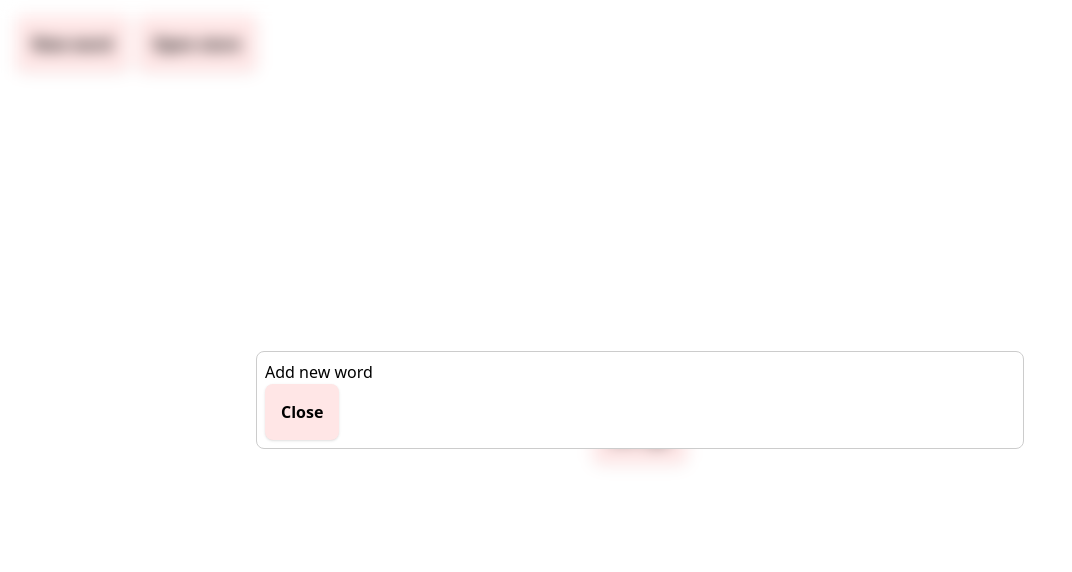
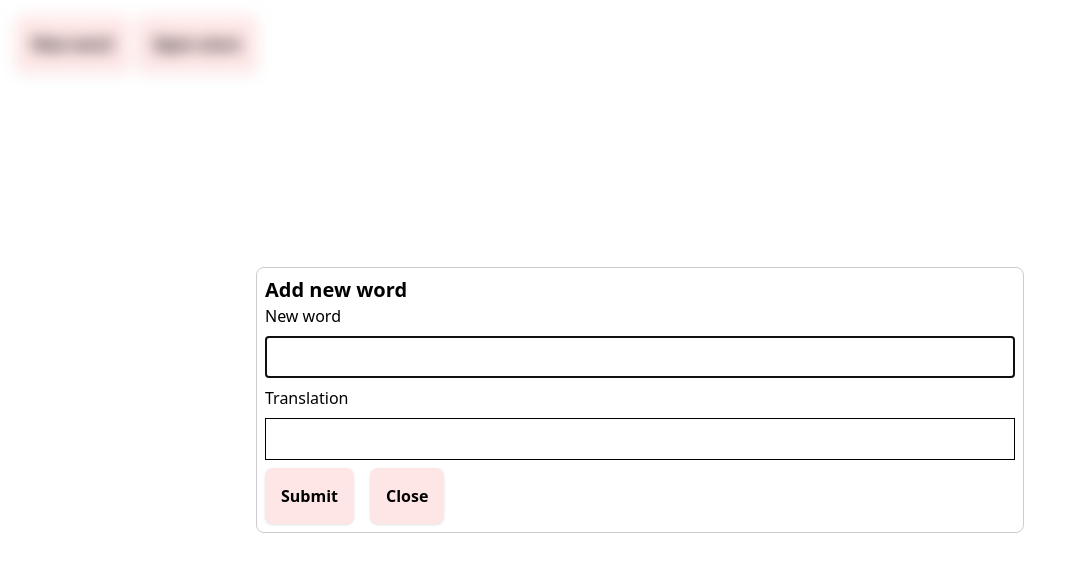
Before and after one commit to alehkonan/go-planner, a React (Vite) app in the folder frontend/: page / in a window 1280 px wide. Both pictures are taken after a click on the button "New word". Shown: the top 572 px of the page, without its empty margins (0-1072 px from the left). Built offline with nearby package versions, Linux system fonts and the light colour scheme.

Commit message:
feat: form for new word

```diff
--- a/frontend/src/widgets/NewWord.tsx
+++ b/frontend/src/widgets/NewWord.tsx
@@ -1,16 +1,49 @@
+import { FormEvent } from 'react';
+
 import { Button } from '../components/Button';
 import { Dialog } from '../components/Dialog';
 import { useDialog } from '../hooks/useDialog';
 
+const formFields = {
+  word: 'word',
+  translation: 'translation',
+} as const;
+
 export const NewWordWidget = () => {
   const dialog = useDialog();
+
+  const onSubmit = async (e: FormEvent<HTMLFormElement>) => {
+    const entries = Object.values(formFields).map((field) => [
+      field,
+      e.currentTarget[field]?.value,
+    ]);
+    console.log(Object.fromEntries(entries));
+  };
 
   return (
     <div>
       <Button onClick={dialog.open}>New word</Button>
       <Dialog ref={dialog.ref}>
-        <p>Add new word</p>
-        <Button onClick={dialog.close}>Close</Button>
+        <h3 className="text-xl font-bold">Add new word</h3>
+        <form method="dialog" onSubmit={onSubmit} className="grid gap-2">
+          <label htmlFor="word">New word</label>
+          <input
+            id="word"
+            name={formFields.word}
+            className="border p-2"
+            required
+          />
+          <label htmlFor="translation">Translation</label>
+          <input
+            id="translation"
+            name={formFields.translation}
+            className="border p-2"
+          />
+          <div className="flex gap-4">
+            <Button type="submit">Submit</Button>
+            <Button onClick={dialog.close}>Close</Button>
+          </div>
+        </form>
       </Dialog>
     </div>
   );
```
